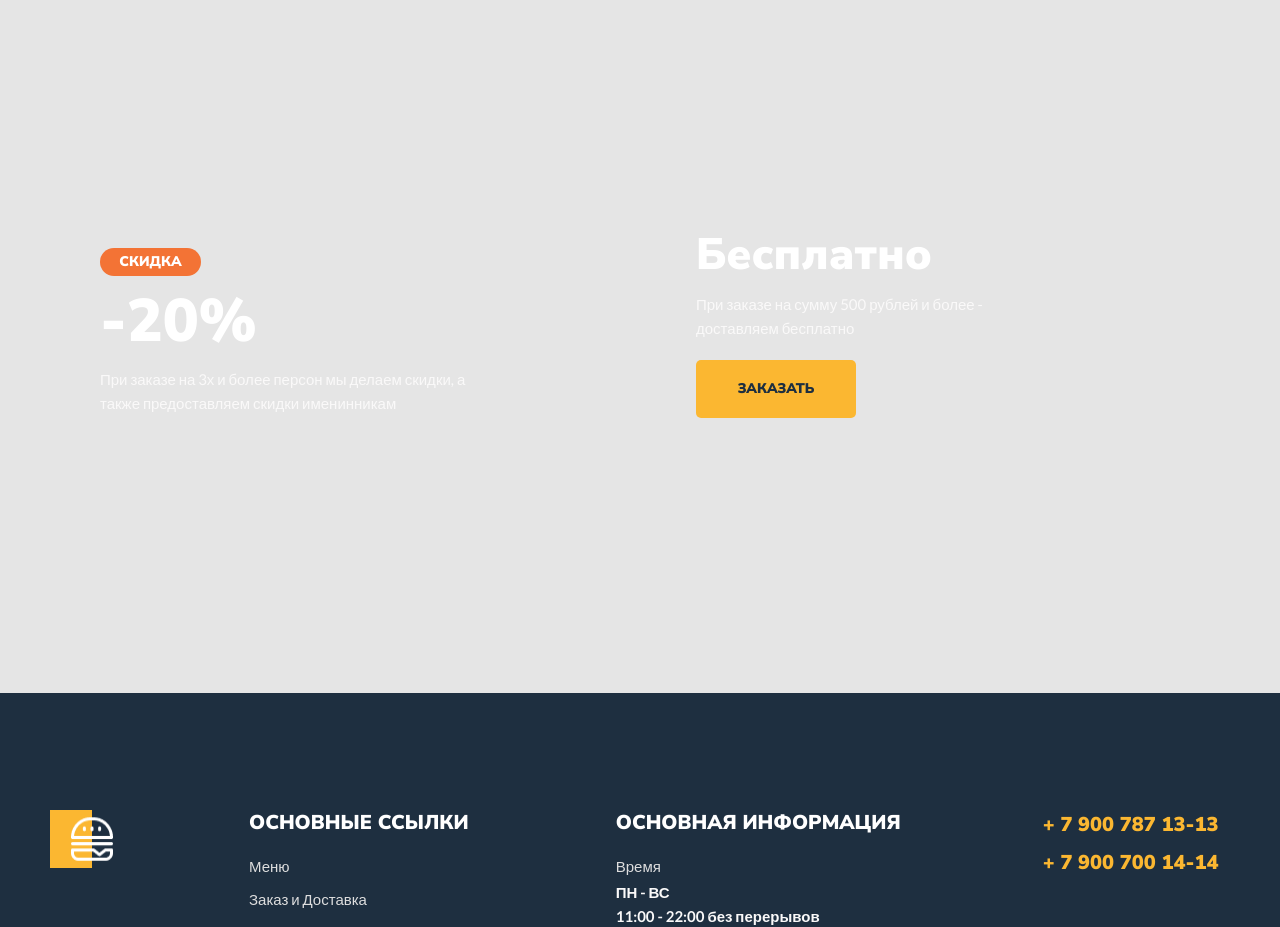
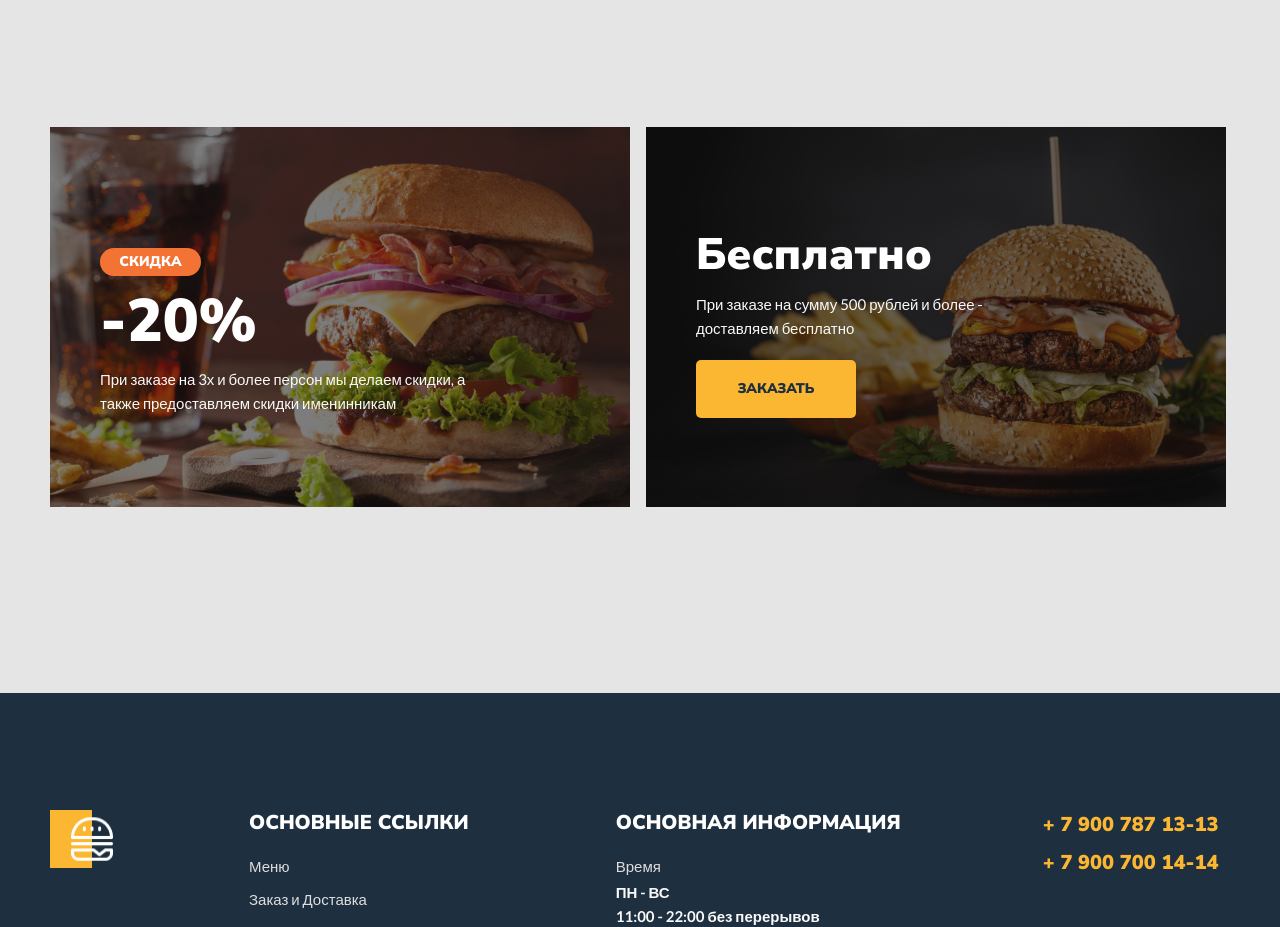
Before and after one commit to ChekhDina/burger-test, a plain HTML site: page index.html in a window 1280 px wide. Shown: the part 920-1847 px from the top of the page. Drawn offline with Linux system fonts and the light colour scheme; the site is published under a folder, as on GitHub Pages, so addresses that start at the root find nothing.

Commit message:
Update styles.css
../ bg image

```diff
--- a/css/styles.css
+++ b/css/styles.css
@@ -96,7 +96,7 @@ background: linear-gradient(2.42deg, #F37335 -19.6%, #FBB731 100.79%, #FDC830 10
     margin-right: 16px;
     width: 580px;
     height: 380px;
-    background-image:url(/images/img-banners/banner1.png) ;
+    background-image:url(../images/img-banners/banner1.png) ;
     background-repeat: no-repeat;
 }
 .banner-text{
@@ -146,7 +146,7 @@ color: #FAF9F9;
 
     width: 580px;
     height: 380px;
-    background-image:url(/images/img-banners/banner2.png) ;
+    background-image:url(../images/img-banners/banner2.png) ;
     background-repeat: no-repeat;}
 
 .no-money {
```
